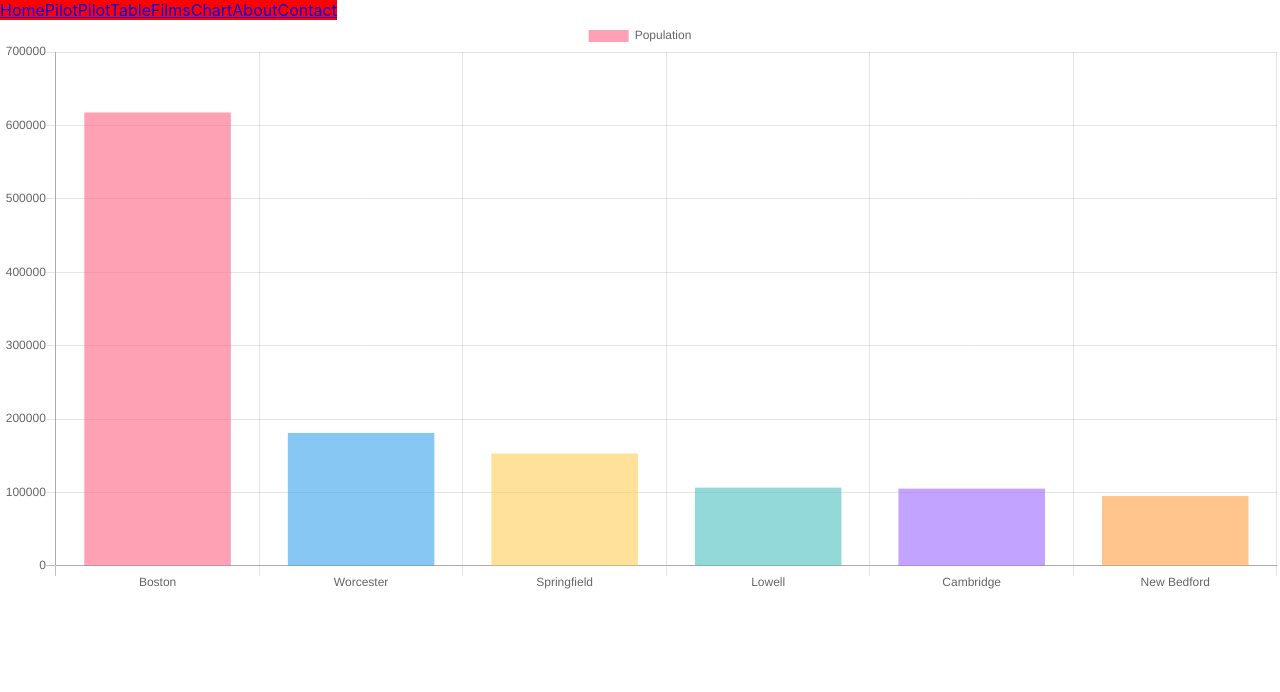
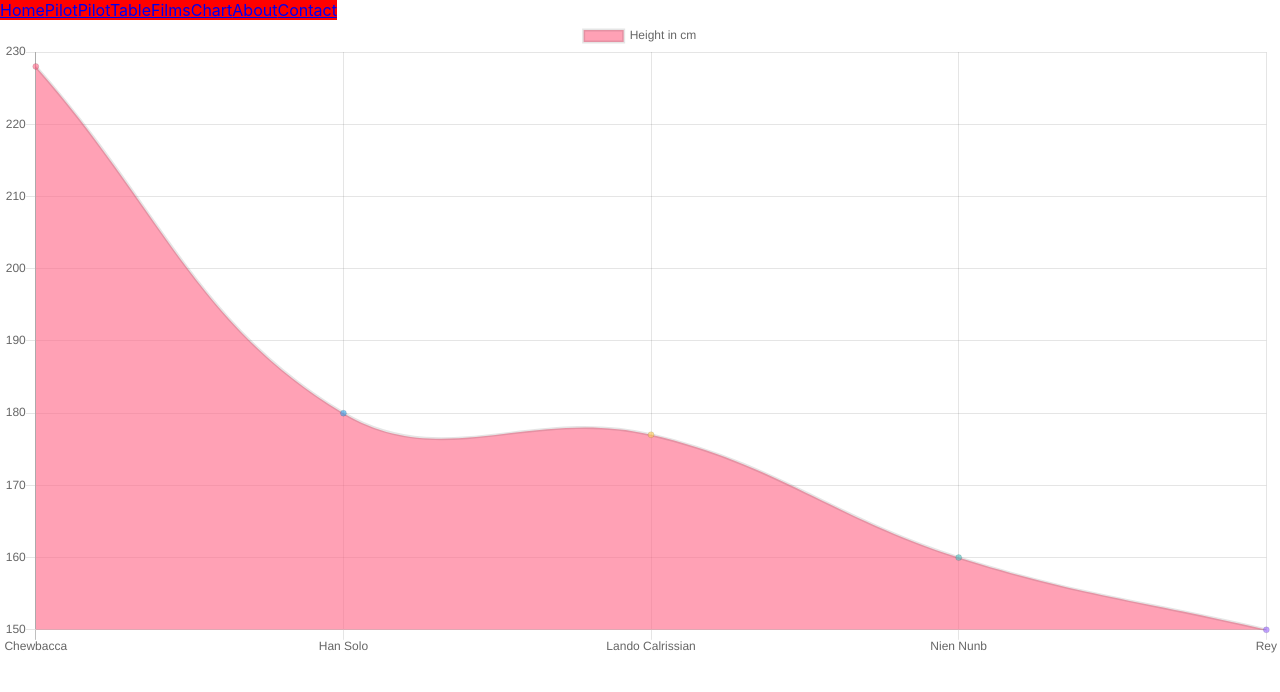
Before and after one commit to kott-cpp/second, a React (Create React App) app: page /chart in a window 1280 px wide. Shown: the top 692 px of the page. Built offline with nearby package versions, Linux system fonts and the light colour scheme; no server answers.

Commit message:
trying to figure it out

```diff
--- a/src/components/Chart/index.js
+++ b/src/components/Chart/index.js
@@ -7,24 +7,22 @@ class Chart extends Component {
     this.state = {
       chartData: {
         labels: [
-          'Boston',
-          'Worcester',
-          'Springfield',
-          'Lowell',
-          'Cambridge',
-          'New Bedford',
+          'Chewbacca',
+          'Han Solo',
+          'Lando Calrissian',
+          'Nien Nunb',
+          'Rey',
         ],
         datasets: [
           {
-            label: 'Population',
-            data: [617594, 181045, 153060, 106519, 105162, 95072],
+            label: 'Height in cm',
+            data: [228, 180, 177, 160, 150],
             backgroundColor: [
               'rgba(255, 99, 132, 0.6)',
               'rgba(54, 162, 235, 0.6)',
               'rgba(255, 206, 86, 0.6)',
               'rgba(75, 192, 192, 0.6)',
               'rgba(153, 102, 255, 0.6)',
-              'rgba(255, 159, 64, 0.6)',
             ],
           },
         ],
@@ -35,10 +33,10 @@ class Chart extends Component {
   render() {
     return (
       <div className={'chart'}>
-        <Bar
+        <Line
           data={this.state.chartData}
-          width={500}
-          height={225}
+          width={300}
+          height={150}
           options={
             {
               //Using Chart.js With React 8:52 / 23:41
```
Also changed, not shown: src/stories/Table/Table.js (+1 -1 lines), src/stories/Table/styles.css (+24 -0 lines), src/stories/Toast/Toast.js (+6 -6 lines), src/stories/Toast/styles.css (+76 -0 lines).
